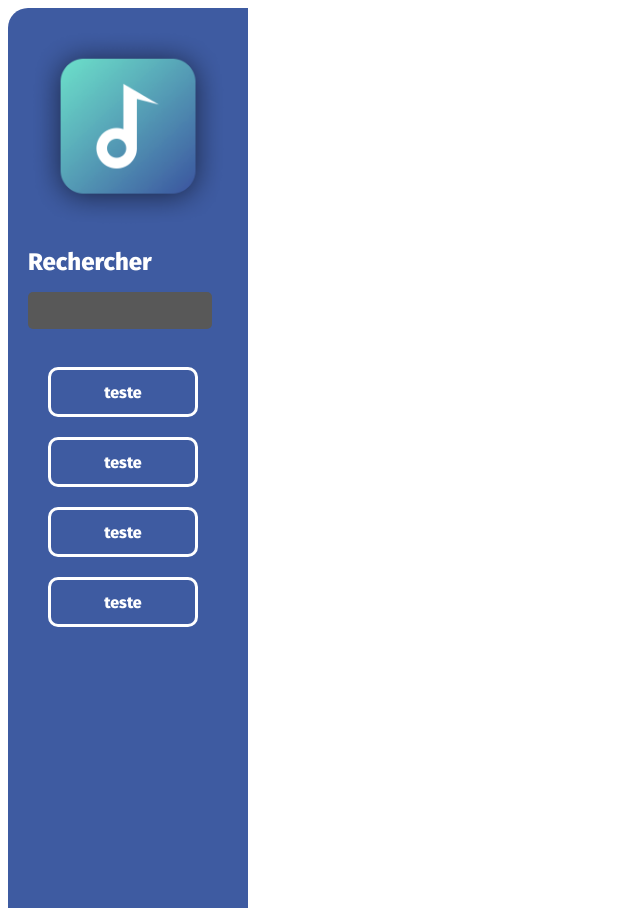
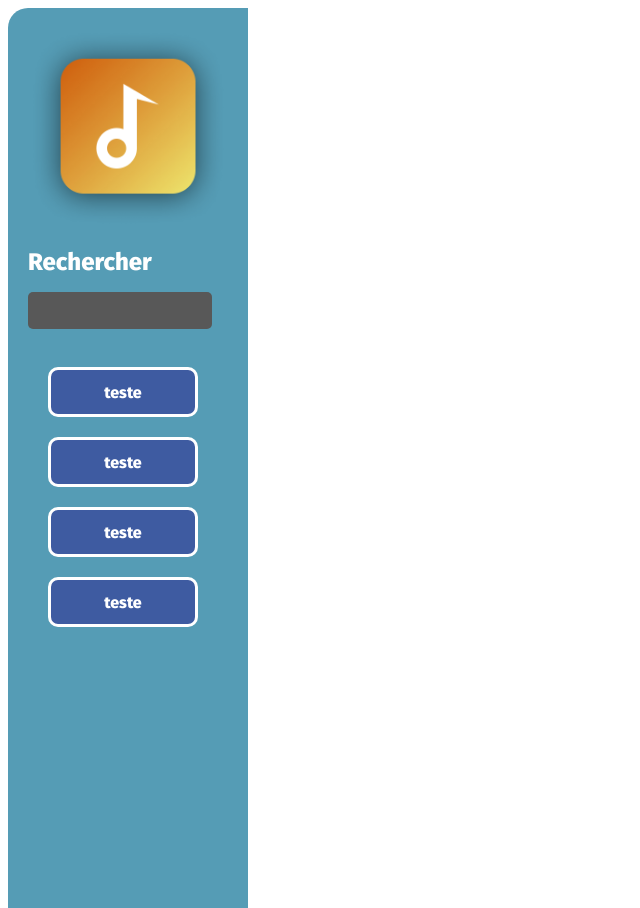
Before and after one commit to idkbutimlucas/PlanificationProjectWeb, a Symfony app: template templates/home/index.html.twig in a window 1280 px wide. Shown: the whole page, without its empty margins (0-640 px from the left). Run offline with Twig, Linux system fonts and the light colour scheme; the template is opened without the code that fills it, so the values that code supplies are empty; some libraries are stand-ins or nearby versions.

Commit message:
commit logo

```diff
--- a/public/styles/CSS/slideBarStyle.css
+++ b/public/styles/CSS/slideBarStyle.css
@@ -4,7 +4,7 @@
 .slideBar{
   width: 200px;
   height: 100%;
-  background-color: #3E5BA1;
+  background-color: #559CB5;
   border-radius: 20px;
   border-top-right-radius: 0px;
   position: fixed;
--- a/templates/home/homePage.html.twig
+++ b/templates/home/homePage.html.twig
@@ -11,7 +11,7 @@
 
   <!-- //////////  Le Bandeau de la Page ////////// -->
     <div class="slideBar">
-      <img class="logo_app" href="#" src="{{asset('/img/logo_app-event.png')}}" alt="">
+      <img class="logo_app" href="#" src="{{asset('/img/logo_app-eventOrange.png')}}" alt="">
 
 
       <div class="searchSection">
```
Also changed, not shown: public/img/logo_app-eventOrange.png (added), public/img/logo_app-eventRose.png (added).
